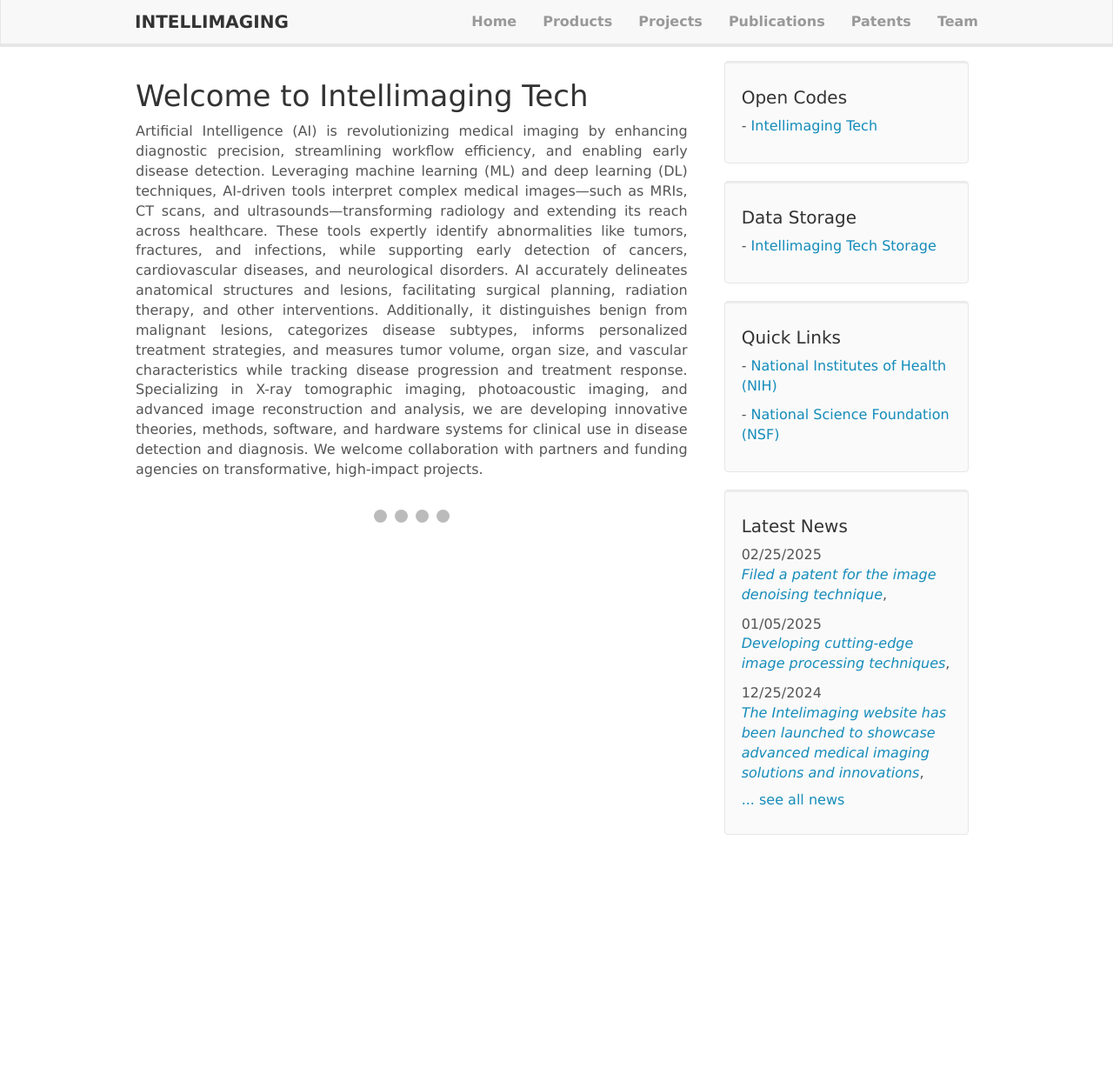
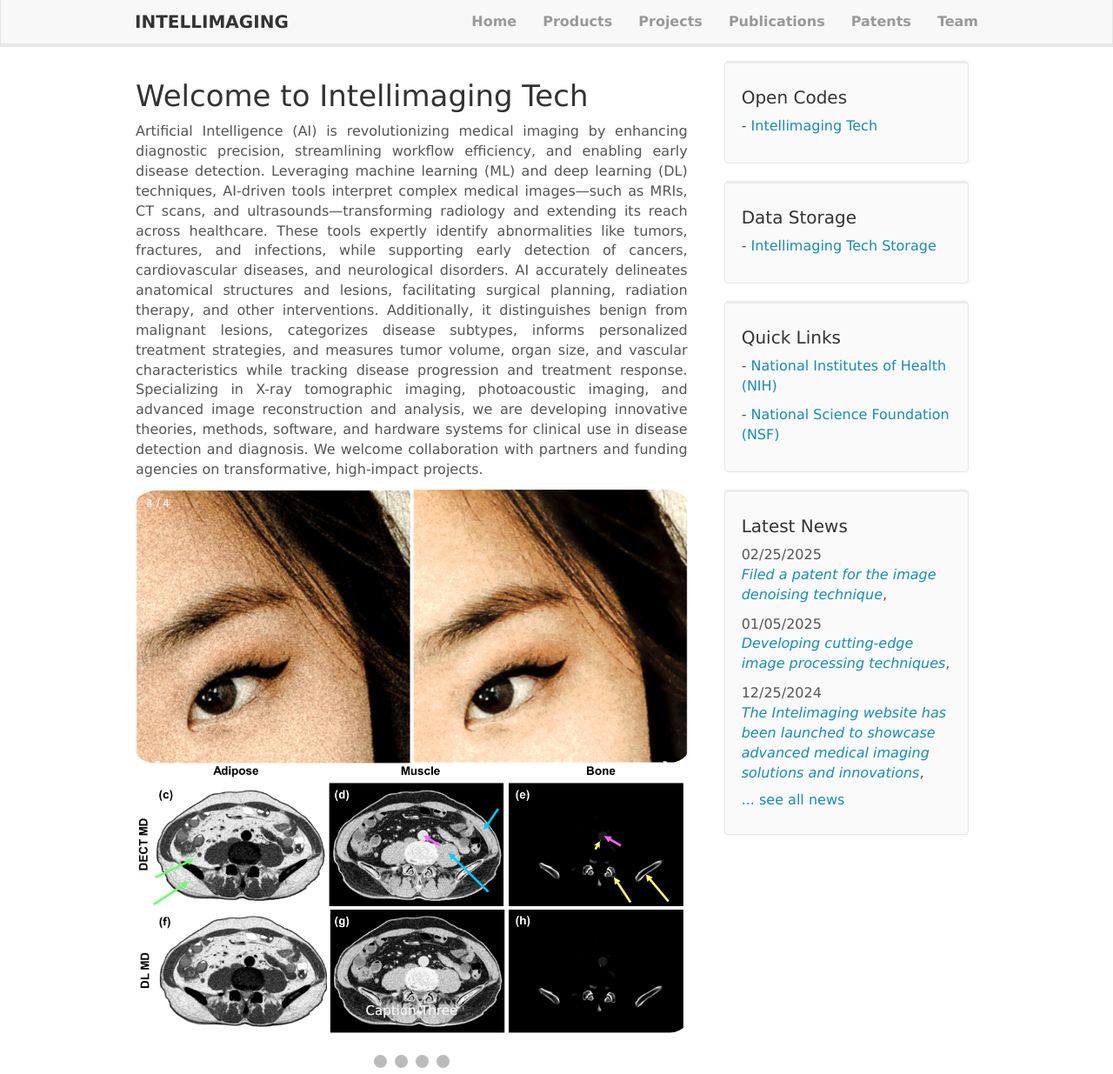
Before and after one commit to intellimaging/intellimaging.github.io, a Jekyll site: the page built from _pages/home.md, in a window 1280 px wide and 1235 px high. Shown: the whole window at 87% size. Built offline with Jekyll 4.4.1, drawn with Linux system fonts in a browser that asks for light colours.

Commit message:
Update home.md

```diff
--- a/_pages/home.md
+++ b/_pages/home.md
@@ -120,13 +120,13 @@ img {vertical-align: middle;}
   <div class="text">Caption Two</div>
 </div>
 
-<div class="mySlides fade">
+<div>
   <div class="numbertext">3 / 4</div>
   <img src="{{ site.url }}{{ site.baseurl }}/images/Slide11.png" style="width:100%">
   <div class="text">Caption Three</div>
 </div>
 
-<div class="mySlides fade">
+<div>
   <div class="numbertext">4 / 4</div>
   <img src="{{ site.url }}{{ site.baseurl }}/images/Slide3.png" style="width:100%">
   <div class="text">Caption Three</div>
```
